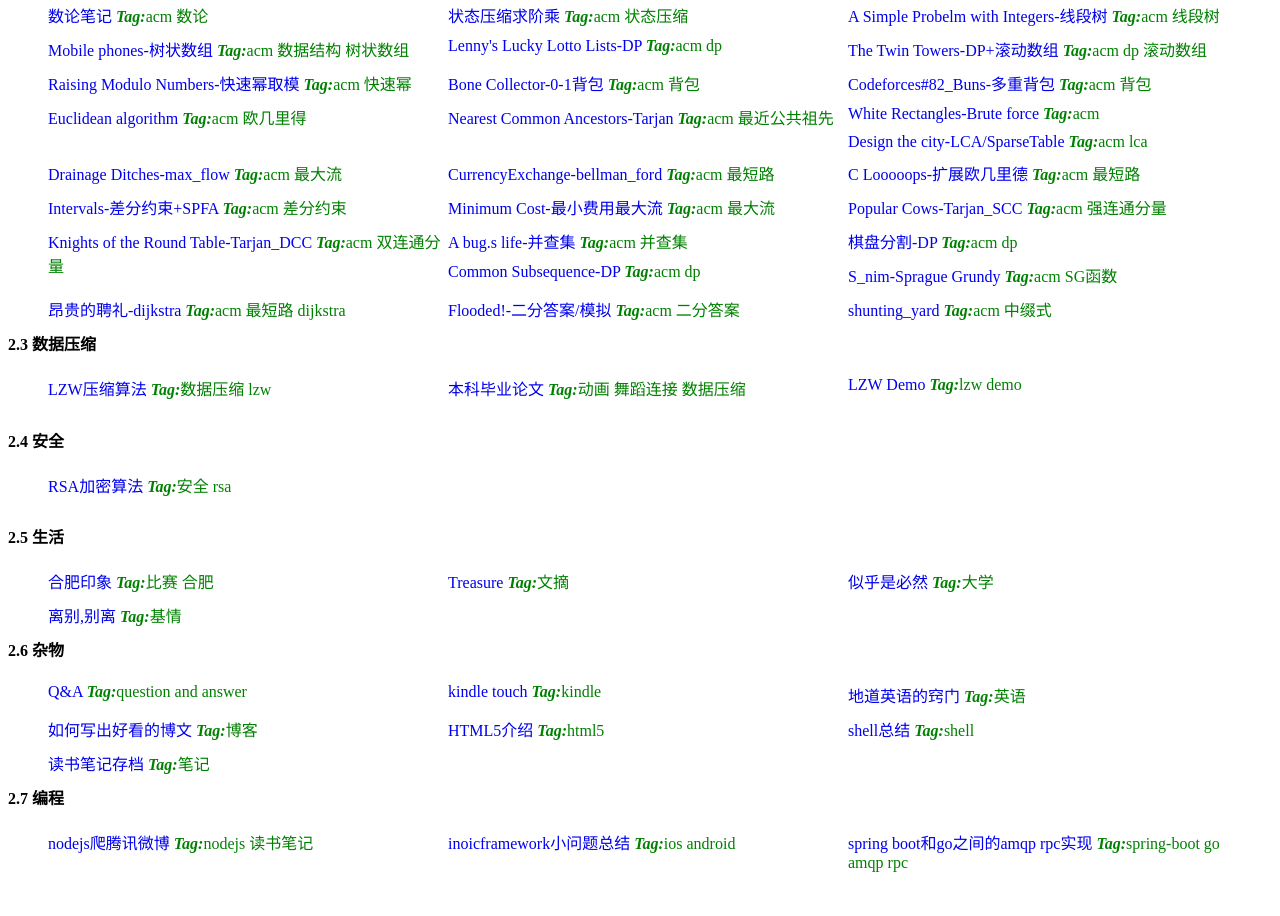
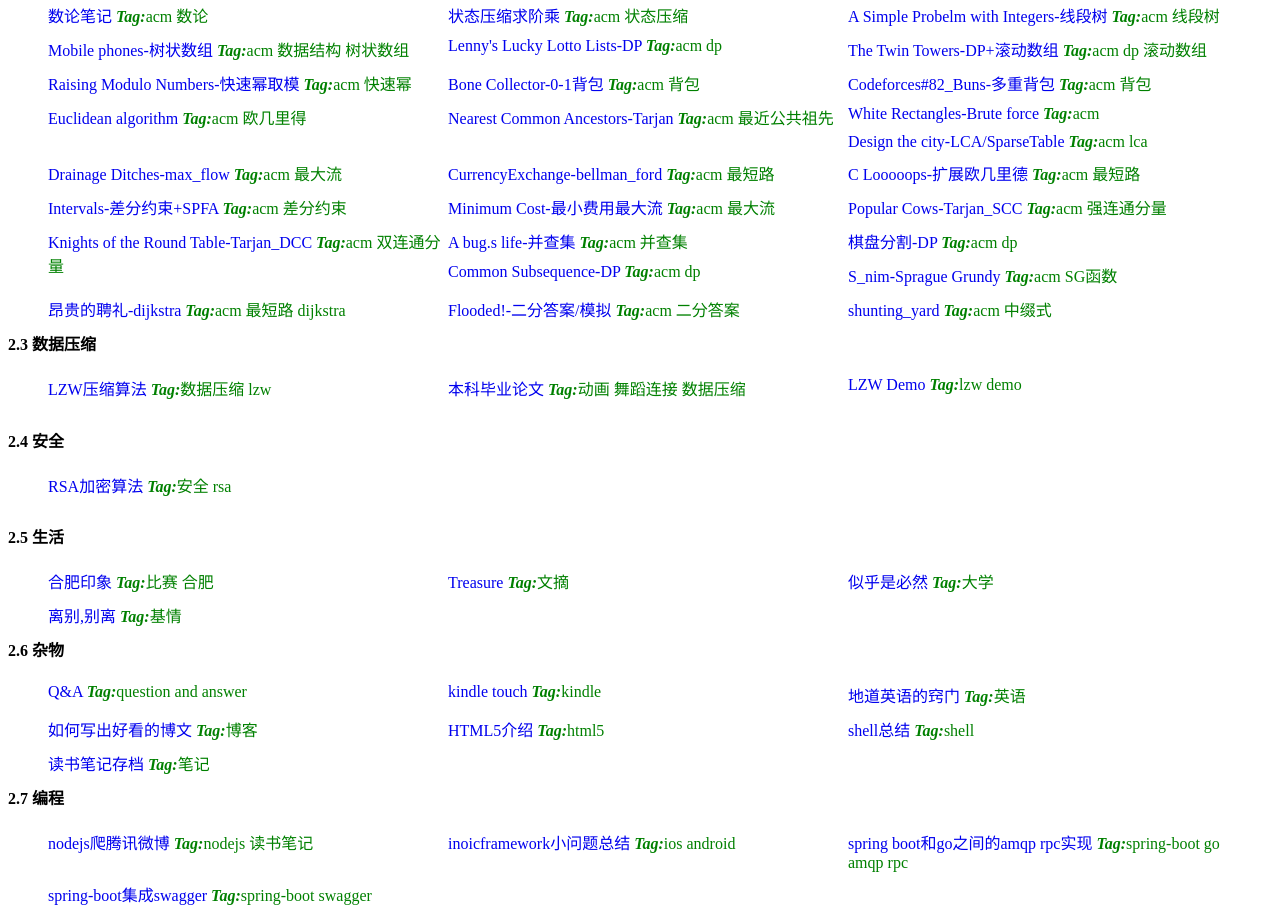
Before and after one commit to songtianyi/songtianyi.github.io, a plain HTML site: page index.html in a window 1280 px wide. Shown: the part 890-1806 px from the top of the page. Before the commit the page ends 1772 px from the top, so only its background shows below. Drawn offline with Linux system fonts and the light colour scheme.

Commit message:
add article spring-boot集成swagger.pdf

```diff
--- a/index.html
+++ b/index.html
@@ -195,6 +195,7 @@
 			<li style="width:400px;list-style-type:none;padding-bottom:10px;float:left"><a style="text-decoration:none" href="article/programming/tencent-parser.html">nodejs爬腾讯微博</a> <strong><em>Tag:</em></strong>nodejs 读书笔记</li>
 			<li style="width:400px;list-style-type:none;padding-bottom:10px;float:left"><a style="text-decoration:none" href="article/programming/ionic-dev.html">inoicframework小问题总结</a> <strong><em>Tag:</em></strong>ios android</li>
 			<li style="width:400px;list-style-type:none;padding-bottom:10px;float:left"><a style="text-decoration:none" href="article/programming/amqp-rpc-between-spring-boot-and-go.html">spring boot和go之间的amqp rpc实现</a> <strong><em>Tag:</em></strong>spring-boot go amqp rpc</li>
+			<li style="width:400px;list-style-type:none;padding-bottom:10px;float:left"><a style="text-decoration:none" href="article/programming/spring-boot-and-swagger.pdf">spring-boot集成swagger</a> <strong><em>Tag:</em></strong>spring-boot swagger</li>
 		</ul>
 		<div style="height:40px"></div>
 
```
Also changed, not shown: 1 other file.
